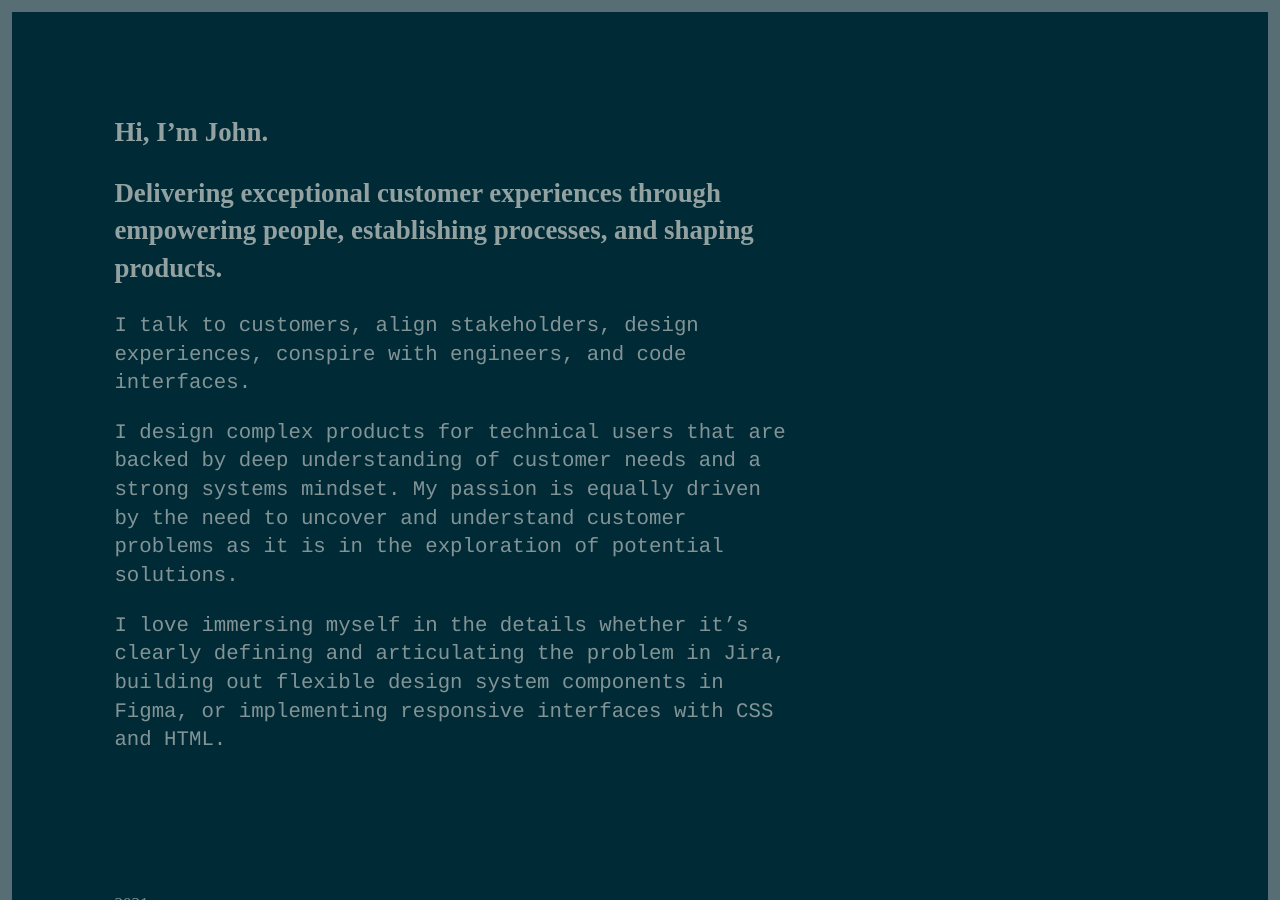
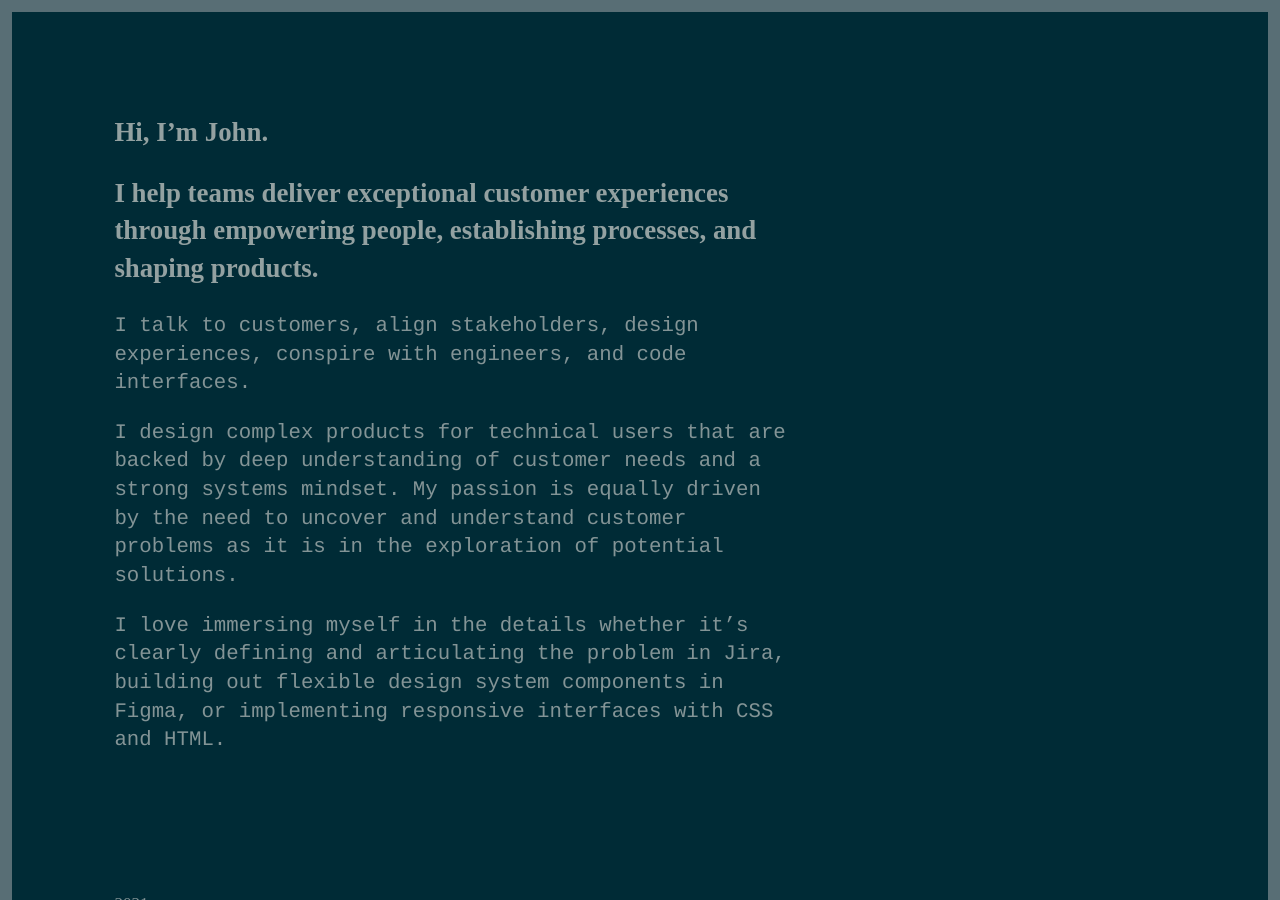
Before and after one commit to jngo/smallepic-jekyll, a Jekyll site: the page built from index.html, in a window 1280 px wide and 900 px high. Built offline with Jekyll 4.4.1, drawn with Linux system fonts in a browser that asks for light colours; some web fonts are replaced.

Commit message:
Updated description.

```diff
--- a/_config.yml
+++ b/_config.yml
@@ -2,7 +2,7 @@ destination: public
 title: John Ngo
 meta:
   title: Hi, I’m John Ngo
-  description: Delivering exceptional customer experiences through empowering people, establishing processes, and shaping products.
+  description: I help teams deliver exceptional customer experiences through empowering people, establishing processes, and shaping products.
   url: http://smallepic.com/
 exclude: ['README.md']
 include: ['.well-known']
--- a/_includes/masthead.html
+++ b/_includes/masthead.html
@@ -1,5 +1,5 @@
 <header>
-  <h1>Hi, I’m John.<br><strong>Delivering exceptional customer experiences through empowering people, establishing processes, and shaping products.</strong></h1>
+  <h1>Hi, I’m John.<br><strong>I help teams deliver exceptional customer experiences through empowering people, establishing processes, and shaping products.</strong></h1>
   <p>I talk to customers, align stakeholders, design experiences, conspire with engineers, and code interfaces.</p>
   <p>I design complex products for technical users that are backed by deep understanding of customer needs and a strong systems mindset. My passion is equally driven by the need to uncover and understand customer problems as it is in the exploration of potential solutions.</p>
   <p>I love immersing myself in the details whether it’s clearly defining and articulating the problem in Jira, building out flexible design system components in Figma, or implementing responsive interfaces with CSS and HTML.</p>
```
